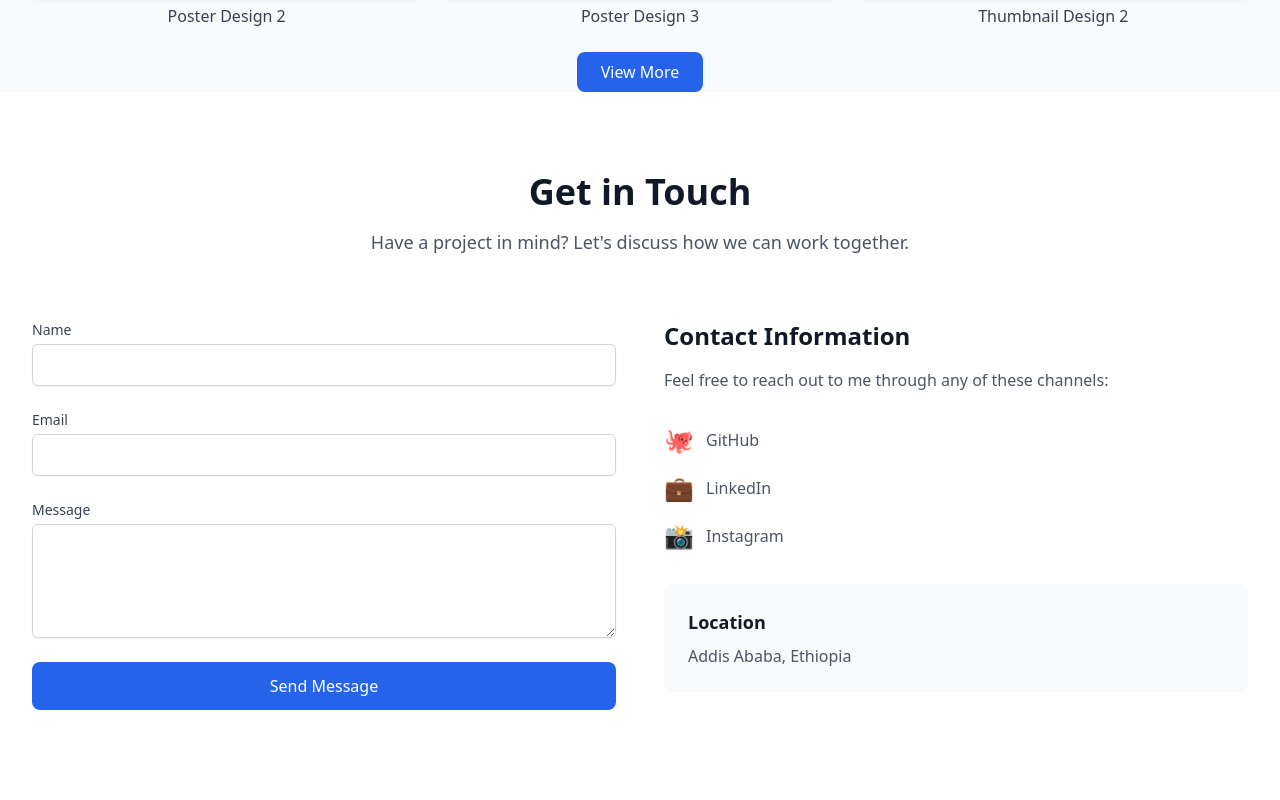
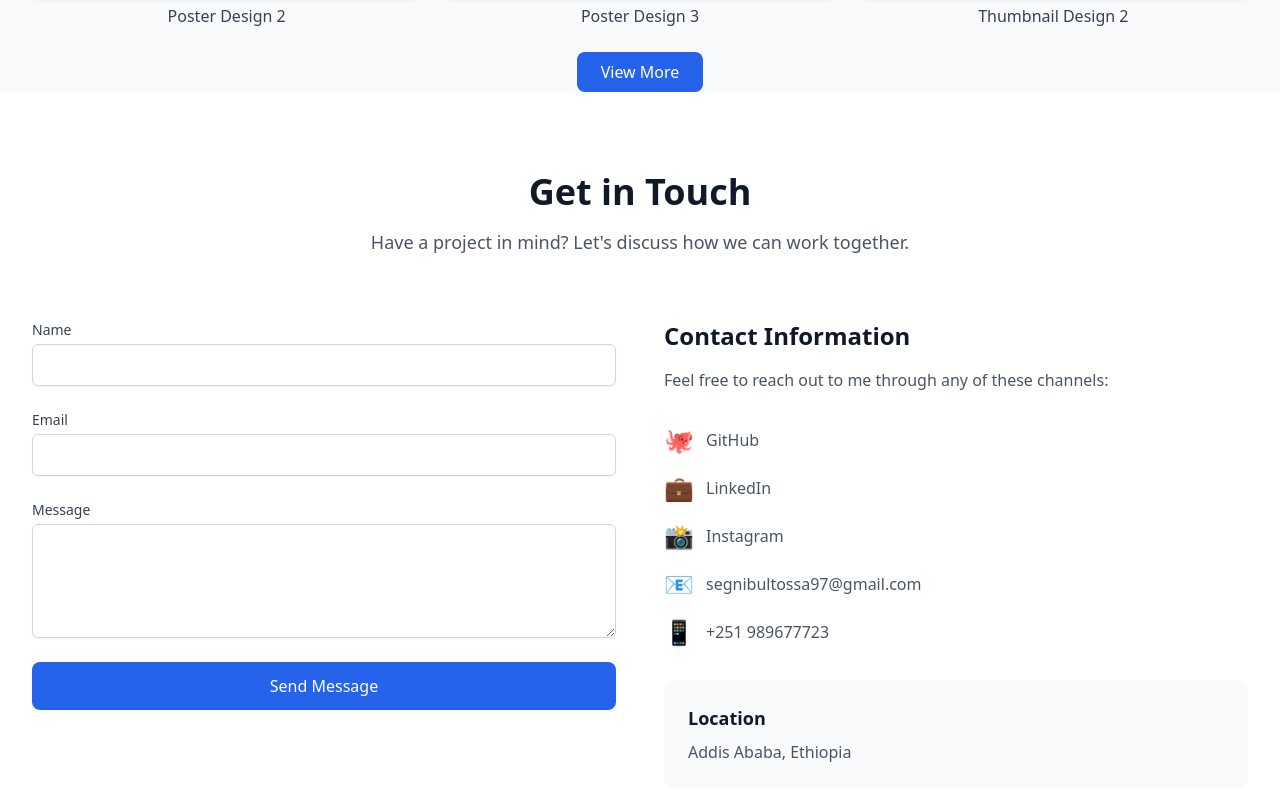
Before and after one commit to psegni/Personal-portfolio, a React (Create React App) app: page / in a window 1280 px wide. Shown: the part 4278-5078 px from the top of the page. Built offline with nearby package versions, Linux system fonts and the light colour scheme; no server answers.

Commit message:
Update Contact.js

```diff
--- a/src/components/Contact.js
+++ b/src/components/Contact.js
@@ -174,6 +174,22 @@ const Contact = () => {
                   <span>{link.name}</span>
                 </motion.a>
               ))}
+
+              <motion.div
+                whileHover={{ x: 10 }}
+                className="flex items-center space-x-3 text-gray-600 dark:text-gray-300"
+              >
+                <span className="text-2xl">📧</span>
+                <span>segnibultossa97@gmail.com</span>
+              </motion.div>
+
+              <motion.div
+                whileHover={{ x: 10 }}
+                className="flex items-center space-x-3 text-gray-600 dark:text-gray-300"
+              >
+                <span className="text-2xl">📱</span>
+                <span>+251 989677723</span>
+              </motion.div>
             </div>
 
             <div className="bg-gray-50 dark:bg-gray-800 p-6 rounded-lg">
```
